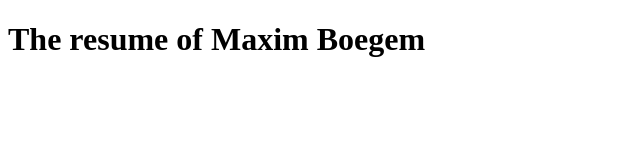
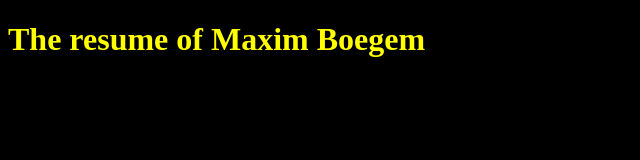
Before and after one commit to Boegem/Boegem.github.io, a plain HTML site: page index.html in a window 1280 px wide. Shown: the whole page, without its empty margins (0-640 px from the left). Drawn offline with Linux system fonts and the light colour scheme.

Commit message:
Update index.html
> Changed background and text correctly

```diff
--- a/index.html
+++ b/index.html
@@ -4,10 +4,10 @@
     <meta charset="utf-8">
     <title>Curriculum Vitae</title>
     <style>
-      background-color: rgb(0, 0, 0);
-      h1 {
-        rgb(0, 255, 0);
-      }
+      body{
+        background-color: rgb(0, 0, 0);
+        color: rgb(255, 255, 0);
+            }
     </style>
   </head>
 
```
